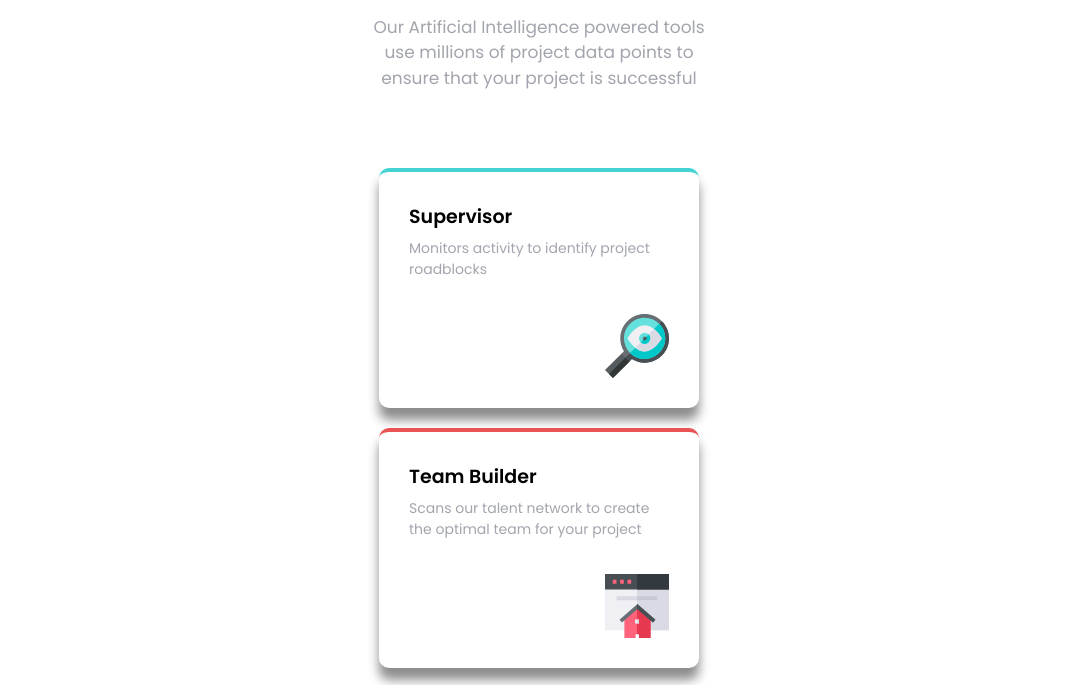
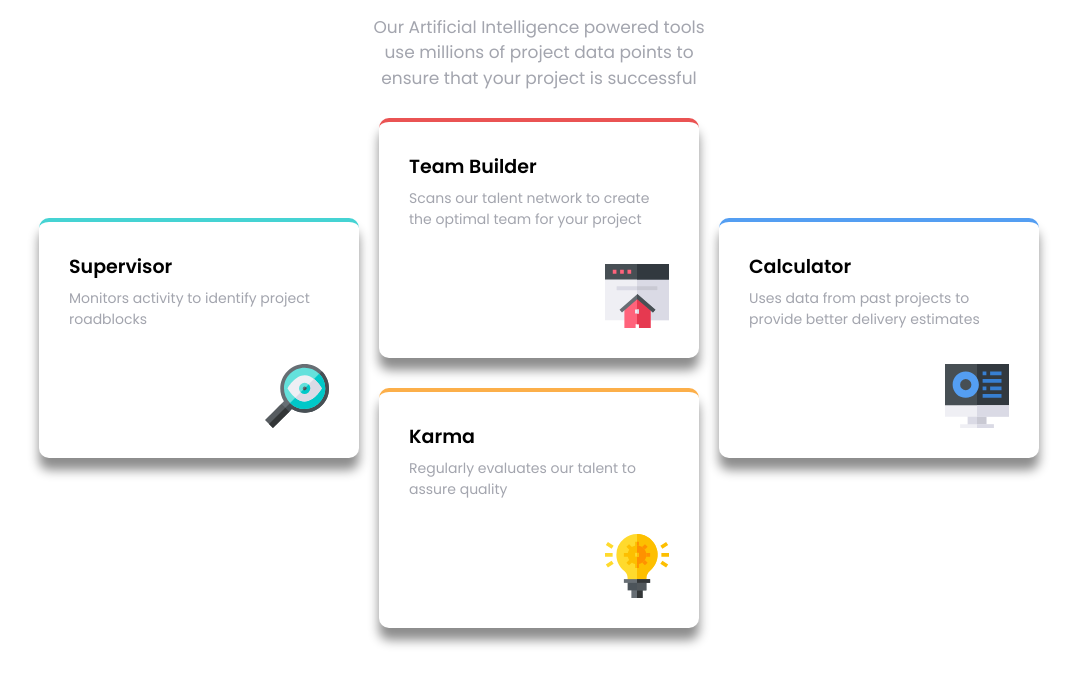
Before and after one commit to webstormcam/four_card_site, a plain HTML site: page index.html in a window 1536 px wide. Shown: the part 98-783 px from the top of the page, without its empty margins (229-1306 px from the left). Drawn offline with Linux system fonts and the light colour scheme.

Commit message:
Started building the desktop page

```diff
--- a/style.css
+++ b/style.css
@@ -99,3 +99,38 @@ img{
     display: inline-block;
     align-self: flex-end;
 }
+
+
+@media  screen and (min-width: 1440px) {
+    #columns{
+        position: relative;
+        width: 1000px;
+    }
+
+
+
+    .red{
+        position: absolute;
+        top: -50px;
+    }
+
+    .cyan{
+        position: absolute;
+        left: 0px;
+        top: 50px;
+
+    }
+
+    .blue{
+        position: absolute;
+        right: 0px;
+        top: 50px;
+
+    }
+
+    .yellow{
+        position: absolute;
+        top: 220px;
+
+    }
+}
```
